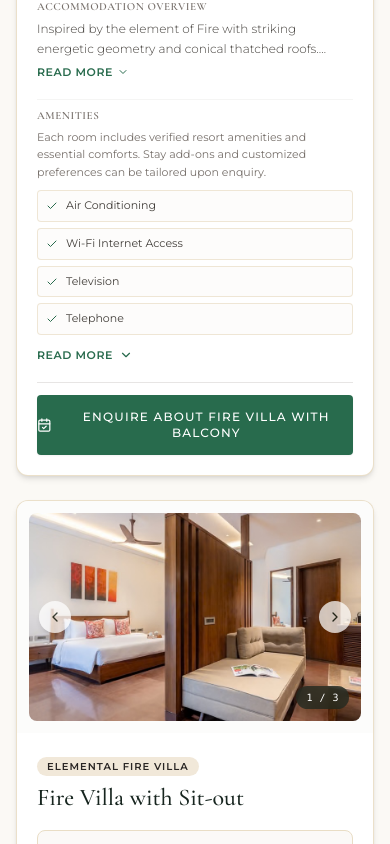
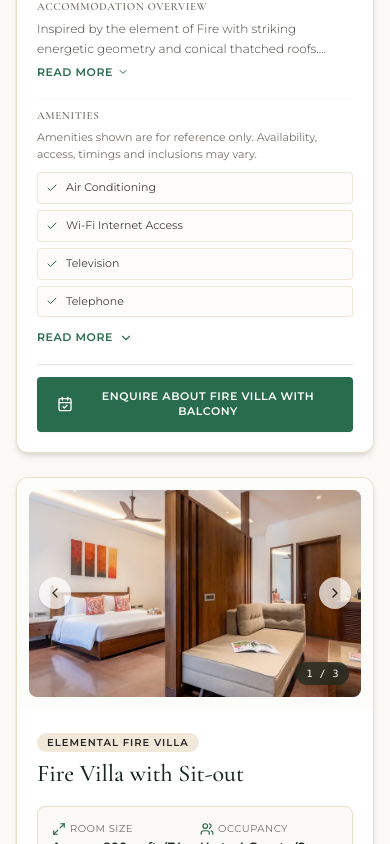
Before and after one commit to Dheeraj022/ananta, a Next.js app: page /properties/ananta-spa-resort-ajabgarh in a window 390 px wide. Shown: the part 2640-3484 px from the top of the page. Built offline with nearby package versions, Linux system fonts and the light colour scheme.

Commit message:
refactor: update amenity disclaimer text and refine enquiry button styling in AccommodationAccordion

```diff
--- a/src/components/property/AccommodationAccordion.tsx
+++ b/src/components/property/AccommodationAccordion.tsx
@@ -79,7 +79,7 @@ function RoomAmenitiesSection({
           Amenities
         </h4>
         <p className={`${isMobile ? "text-[11px]" : "text-xs"} text-stone-500 leading-relaxed`}>
-          Each room includes verified resort amenities and essential comforts. Stay add-ons and customized preferences can be tailored upon enquiry.
+          Amenities shown are for reference only. Availability, access, timings and inclusions may vary.
         </p>
       </div>
 
@@ -236,10 +236,10 @@ export default function AccommodationAccordion({
                 <button
                   type="button"
                   onClick={() => openEnquiry(propertySlug, acc.name)}
-                  className="w-full py-3.5 bg-forest hover:bg-forest-hover text-white text-xs font-medium uppercase tracking-widest rounded transition-all duration-200 shadow-sm flex items-center justify-center gap-2"
+                  className="w-full min-h-[46px] px-5 py-3 bg-forest hover:bg-forest-hover text-white text-[11px] sm:text-xs font-semibold uppercase tracking-wider rounded transition-all duration-200 shadow-sm flex items-center justify-center gap-2.5 text-center"
                 >
-                  <CalendarCheck className="w-4 h-4" />
-                  <span>Enquire About {acc.name}</span>
+                  <CalendarCheck className="w-4 h-4 shrink-0 text-white" />
+                  <span className="leading-snug text-center">Enquire About {acc.name}</span>
                 </button>
               </div>
             </div>
@@ -400,9 +400,9 @@ export default function AccommodationAccordion({
                 <button
                   type="button"
                   onClick={() => openEnquiry(propertySlug, activeAcc.name)}
-                  className="w-full sm:w-auto px-7 py-3 bg-forest hover:bg-forest-hover text-white text-xs font-medium uppercase tracking-widest rounded transition-all duration-200 shadow-sm hover:shadow flex items-center justify-center gap-2 group shrink-0"
+                  className="w-full sm:w-auto px-7 py-3 bg-forest hover:bg-forest-hover text-white text-xs font-semibold uppercase tracking-wider rounded transition-all duration-200 shadow-sm hover:shadow flex items-center justify-center gap-2 group shrink-0"
                 >
-                  <CalendarCheck className="w-4 h-4" />
+                  <CalendarCheck className="w-4 h-4 shrink-0" />
                   <span>Enquire About This Room</span>
                 </button>
               </div>
```
